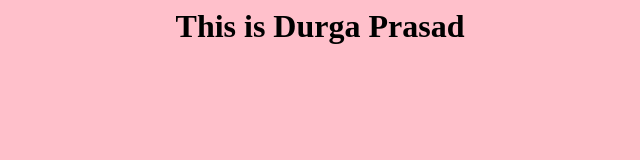
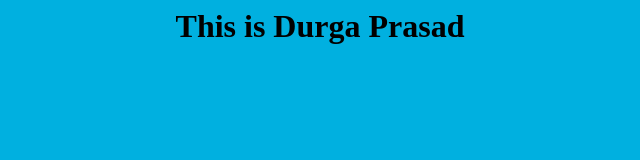
Before and after one commit to mprasad1234/mycode, a plain HTML site: page index.html in a window 1280 px wide. Shown: the whole page, without its empty margins (320-960 px from the left). Drawn offline with Linux system fonts and the light colour scheme.

Commit message:
Update index.html

```diff
--- a/index.html
+++ b/index.html
@@ -1,5 +1,5 @@
 <html>
-<body bgcolor="pink">
+<body bgcolor="sky blue">
 <body>
   <center>
 <h1> This is Durga Prasad </h1>
```
